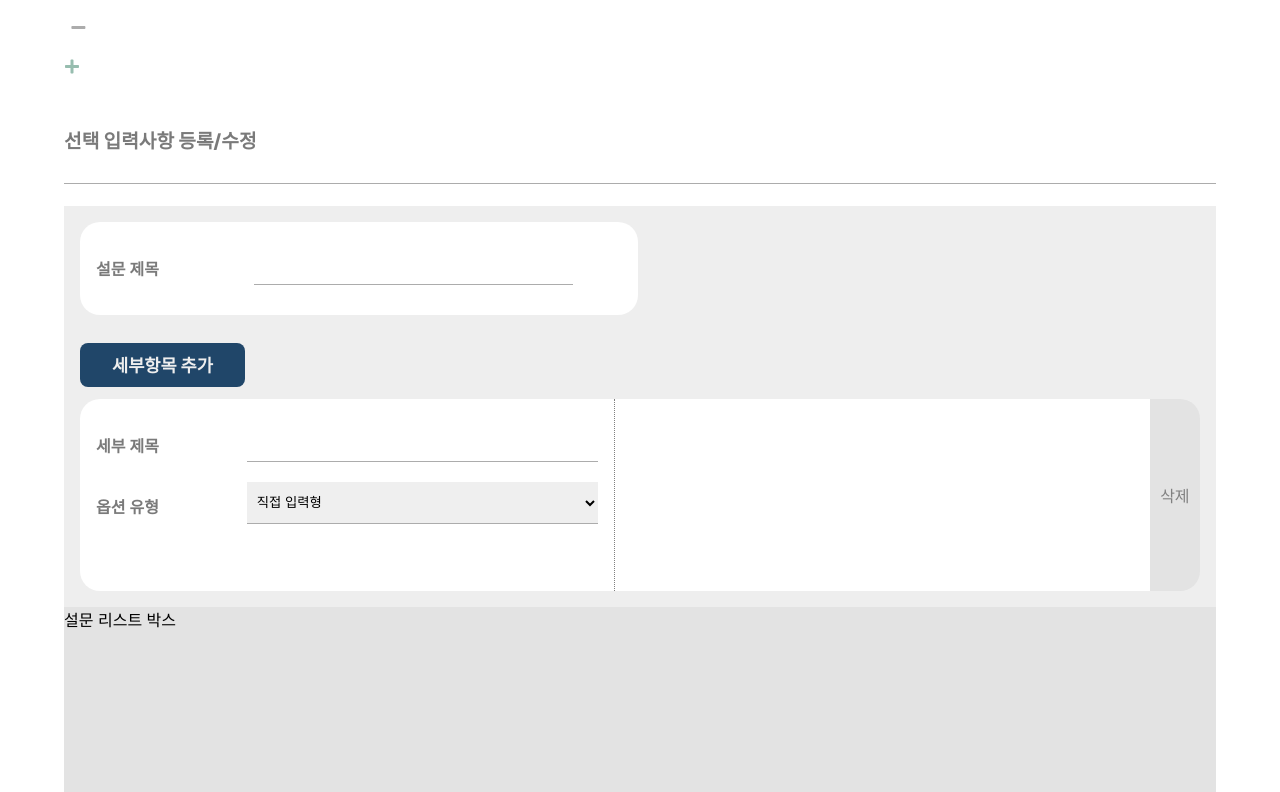
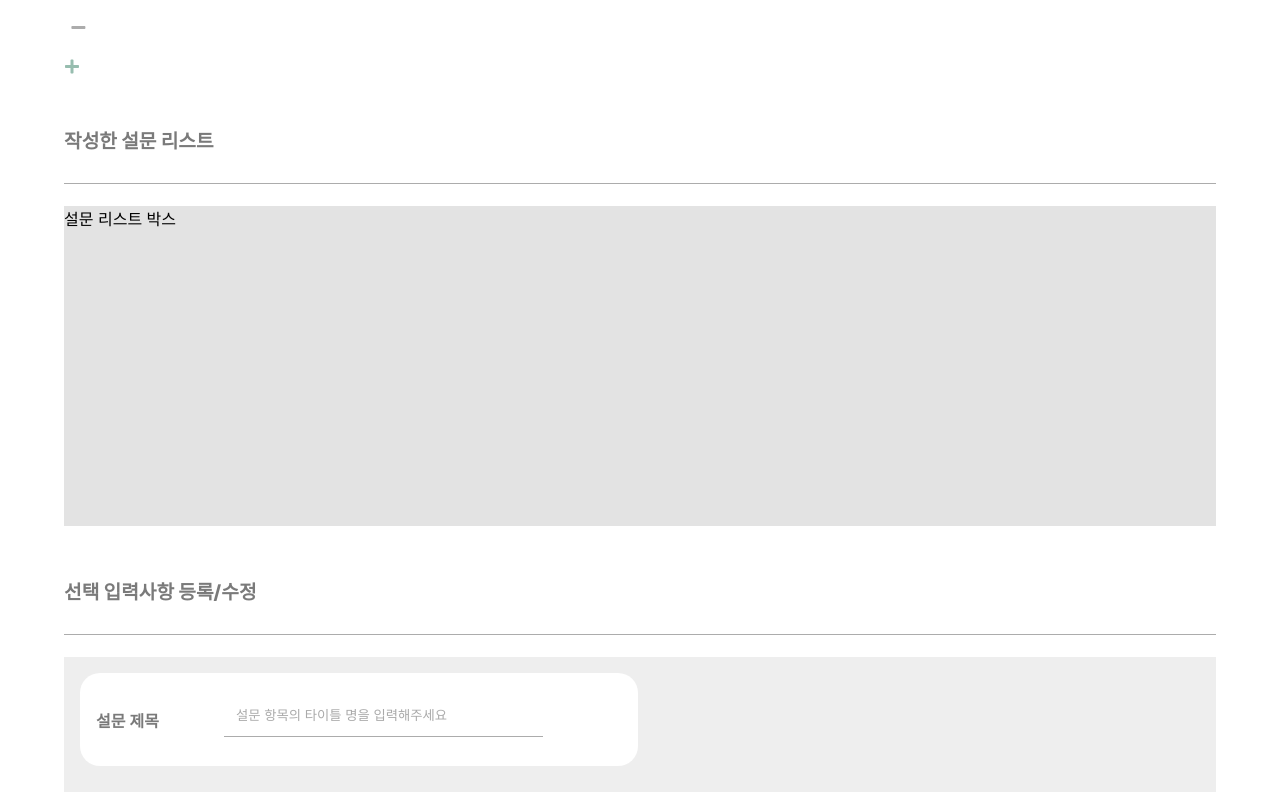
Before and after one commit to upship-kim/survey-web, a React (Create React App) app: page / in a window 1280 px wide. Shown: the part 1980-2772 px from the top of the page. Built offline with nearby package versions, Linux system fonts and the light colour scheme.

Commit message:
fix: 안내문구 및 placeholder 내용 변경

```diff
--- a/src/components/molecures/InputRow.tsx
+++ b/src/components/molecures/InputRow.tsx
@@ -30,11 +30,13 @@ const Wrapper = styled.div`
     display: flex;
     flex-direction: row;
     align-items: flex-start;
+    justify-content: flex-start;
     margin: 0.4rem 0;
 `;
 const TitleBlock = styled.div`
     display: flex;
     flex: 0.3;
+    max-width: 8rem;
     padding: 12px 0;
     justify-content: flex-start;
     align-items: center;
--- a/src/components/organisms/DetailCreator.tsx
+++ b/src/components/organisms/DetailCreator.tsx
@@ -145,6 +145,7 @@ const DetailCreator = ({ onDeleteRow, item, setForm, index }: LocalProps) => {
                         name={"title"}
                         onChange={onChange}
                         value={item.title}
+                        placeholder={`설문 항목의 세부 제목을 입력해주세요`}
                     />
                 </InputRow>
                 <InputRow title="옵션 유형">
@@ -163,7 +164,7 @@ const DetailCreator = ({ onDeleteRow, item, setForm, index }: LocalProps) => {
                                     <DefaultInput
                                         type="text"
                                         name={"name"}
-                                        placeholder={`옵션1`}
+                                        placeholder={`옵션명`}
                                         value={option.name}
                                         onChange={e =>
                                             onOptionChange(e, optionIndex)
@@ -192,21 +193,16 @@ const DetailCreator = ({ onDeleteRow, item, setForm, index }: LocalProps) => {
                     </InputRow>
                 )}
             </SecondProcess>
-            <ThirdProcess
-                style={{
-                    visibility:
-                        optionIndex !== undefined ? "visible" : "hidden",
-                }}
-            >
-                {item.type > 0 && (
+            {item.type > 0 && (
+                <ThirdProcess>
                     <DetailOptionCreator
                         index={index}
                         optionIndex={optionIndex}
                         item={item}
                         setForm={setForm}
                     />
-                )}
-            </ThirdProcess>
+                </ThirdProcess>
+            )}
             <DeleteButton onClick={() => onDeleteRow(item.id)}>
                 삭제
             </DeleteButton>
--- a/src/components/organisms/DetailOptionCreator.tsx
+++ b/src/components/organisms/DetailOptionCreator.tsx
@@ -1,4 +1,4 @@
-import React, { useEffect, useState } from "react";
+import React, { useEffect } from "react";
 import styled from "styled-components";
 import {
     CardTypes,
@@ -143,15 +143,18 @@ const DetailOptionCreator = ({
                 bold
                 size="large"
             />
-            <InputRow title={`내부 타이틀`}>
+            <InputRow title={`상세 타이틀`}>
                 <DefaultInput
                     type="text"
                     name={"detailTitle"}
                     value={target?.detailTitle || ""}
                     onChange={onChange}
+                    placeholder={`${
+                        target.name === "" ? "해당 옵션" : target.name
+                    } 의 상세 타이틀을 입력해주세요`}
                 />
             </InputRow>
-            <InputRow title={`내부 옵션 유형`}>
+            <InputRow title={`상세 옵션 유형`}>
                 <DefaultSelect
                     name={"type"}
                     options={kindOfOptions}
@@ -160,7 +163,7 @@ const DetailOptionCreator = ({
                 />
             </InputRow>
             {target?.type > 0 && (
-                <InputRow title="세부옵션명" flexDirection="column">
+                <InputRow title="상세 옵션명" flexDirection="column">
                     {target?.options !== undefined &&
                         target.options.map((detail, num) => (
                             <DetailEachOptionRow key={detail.id}>
@@ -168,14 +171,14 @@ const DetailOptionCreator = ({
                                     <DefaultInput
                                         type="text"
                                         name={"name"}
-                                        placeholder={`옵션명`}
+                                        placeholder={`옵션명을 입력해주세요`}
                                         onChange={e => onOptionChange(e, num)}
                                         value={detail.name}
                                     />
                                     <DefaultInput
                                         type="text"
                                         name={"img"}
-                                        placeholder={`이미지 url`}
+                                        placeholder={`이미지 주소(url)를 입력해주세요`}
                                         onChange={e => onOptionChange(e, num)}
                                         value={detail.img}
                                     />
--- a/src/components/pages/AdminPage.tsx
+++ b/src/components/pages/AdminPage.tsx
@@ -12,12 +12,13 @@ const AdminPage = () => {
             <Container>
                 <PlusMinusIcon isActive />
                 <PlusMinusIcon isActive={false} />
+                <BlockTitle leftText={"작성한 설문 리스트"} hasRightText={""} />
+                <SurveyListBox>설문 리스트 박스 </SurveyListBox>
                 <BlockTitle
                     leftText={"선택 입력사항 등록/수정"}
                     hasRightText={""}
                 />
                 <SurveyCreator />
-                <SurveyListBox>설문 리스트 박스 </SurveyListBox>
             </Container>
         </>
     );
--- a/src/components/templates/SurveyCreator.tsx
+++ b/src/components/templates/SurveyCreator.tsx
@@ -44,9 +44,7 @@ const rowInit = {
 const SurveyCreator = () => {
     const [totalData, setTotalData] = useState<CardTypes[]>();
     const [form, setForm] = useState<CardTypes>(initForm);
-    const [rowId, setRowId] = useState<number>(1);
-    const [isEtc, setIsEtc] = useState<boolean>(true);
-    console.log(form);
+
     const onChange = (e: React.ChangeEvent<HTMLInputElement>) => {
         e.preventDefault();
         const { name, value } = e.target;
@@ -54,7 +52,6 @@ const SurveyCreator = () => {
     };
     const onAddRow = () => {
         const temp = { ...form };
-        console.log("form", form);
         if (form.rows.length === 0) {
             temp.rows.push(rowInit);
         } else {
@@ -75,8 +72,6 @@ const SurveyCreator = () => {
     };
 
     useEffect(() => {
-        // console.log(form, "form");
-
         return () => {};
     }, [form]);
 
@@ -91,6 +86,7 @@ const SurveyCreator = () => {
                             style={{ width: "80%" }}
                             value={form.title}
                             onChange={onChange}
+                            placeholder={"설문 항목의 타이틀 명을 입력해주세요"}
                         />
                     </InputRow>
                 </FirstProcess>
```
